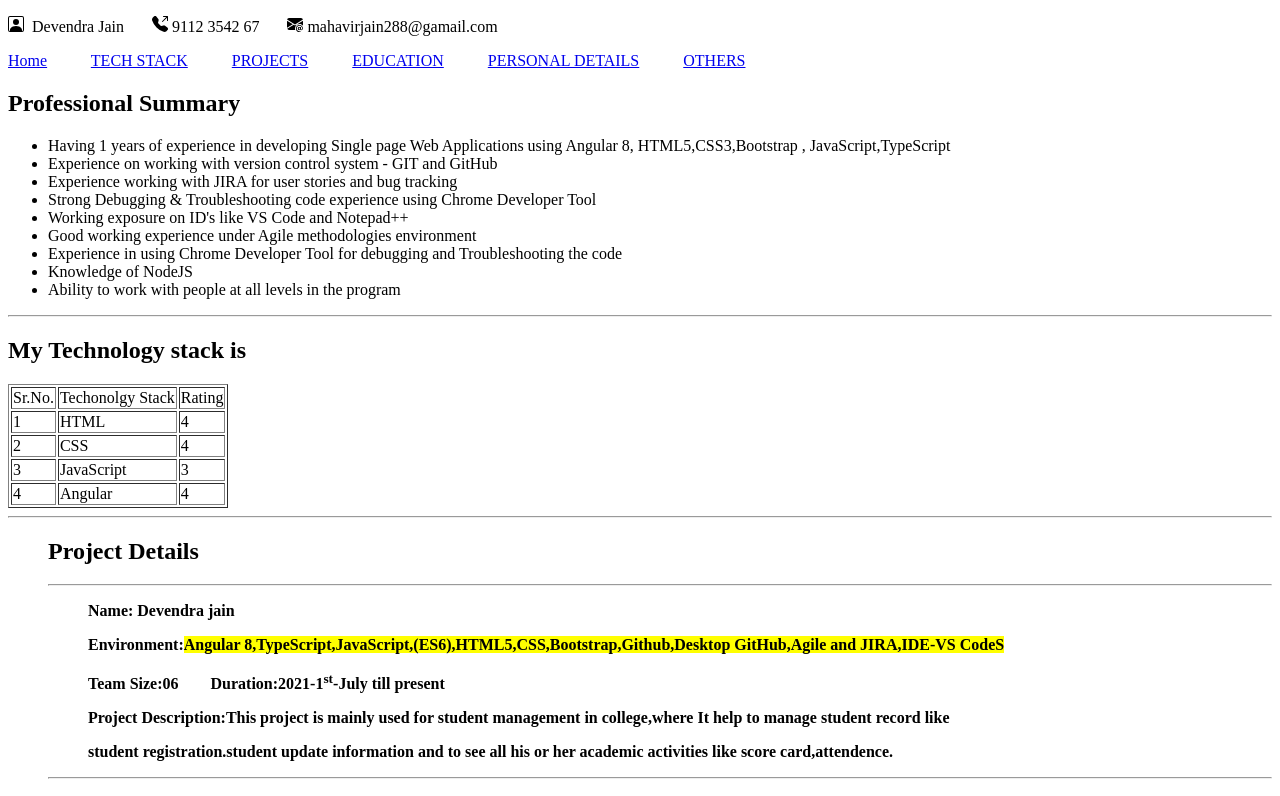
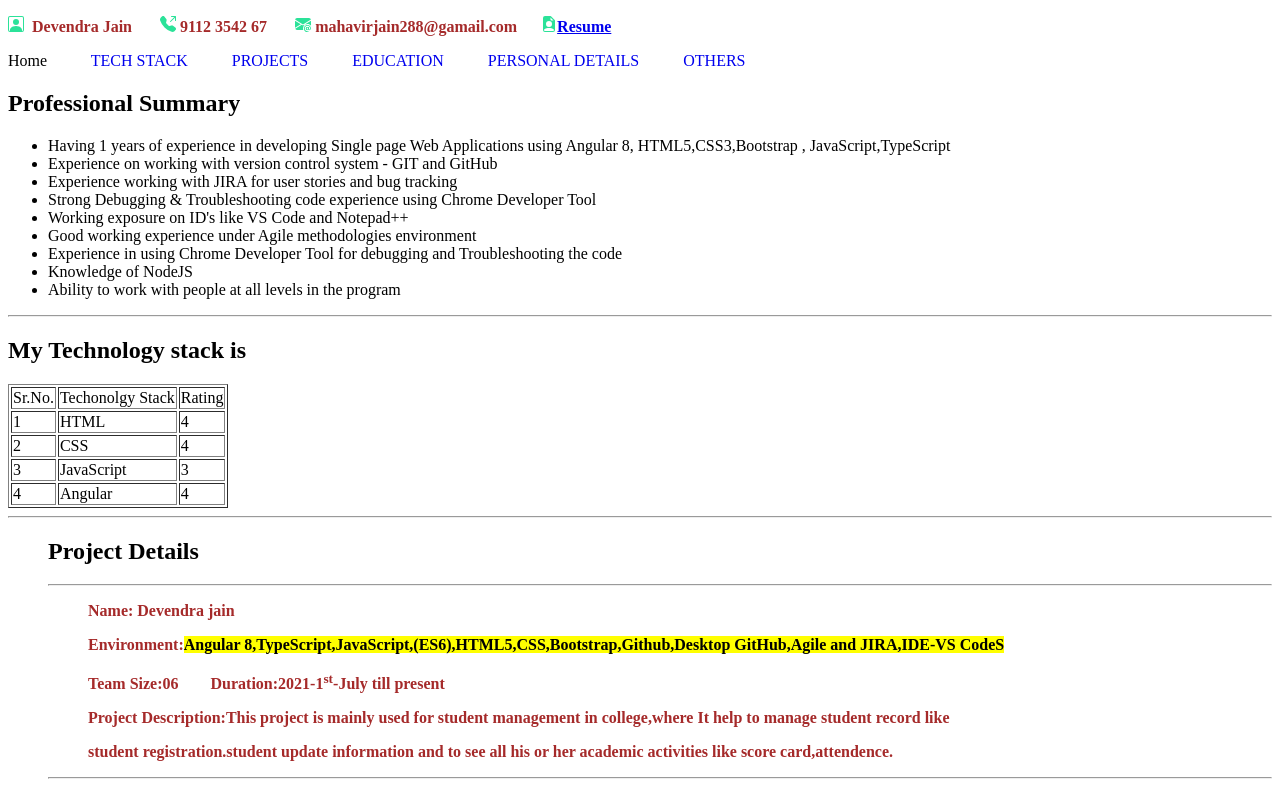
Before and after one commit to devendrajain05/my-profile, a plain HTML site: page index.html in a window 1280 px wide. Shown: the top 796 px of the page. Drawn offline with Linux system fonts and the light colour scheme.

Commit message:
change color
change color

```diff
--- a/index.html
+++ b/index.html
@@ -4,6 +4,16 @@
     <meta charset="UTF-8" />
     <meta name="viewport" content="width=device-width, initial-scale=1.0" />
     <title>Document</title>
+    <style>
+      p{
+        color: brown;
+        font-weight: bolder;
+      }
+       .bi{
+        color: rgb(43, 226, 153);
+        font-weight: bolder;
+      }
+    </style>
   </head>
   <body>
     <!--Header section-->
@@ -18,18 +28,24 @@
           <svg xmlns="http://www.w3.org/2000/svg" width="16" height="16" fill="currentColor" class="bi bi-envelope-at-fill" viewBox="0 0 16 16">
             <path d="M2 2A2 2 0 0 0 .05 3.555L8 8.414l7.95-4.859A2 2 0 0 0 14 2zm-2 9.8V4.698l5.803 3.546zm6.761-2.97-6.57 4.026A2 2 0 0 0 2 14h6.256A4.5 4.5 0 0 1 8 12.5a4.49 4.49 0 0 1 1.606-3.446l-.367-.225L8 9.586zM16 9.671V4.697l-5.803 3.546.338.208A4.5 4.5 0 0 1 12.5 8c1.414 0 2.675.652 3.5 1.671"/>
             <path d="M15.834 12.244c0 1.168-.577 2.025-1.587 2.025-.503 0-1.002-.228-1.12-.648h-.043c-.118.416-.543.643-1.015.643-.77 0-1.259-.542-1.259-1.434v-.529c0-.844.481-1.4 1.26-1.4.585 0 .87.333.953.63h.03v-.568h.905v2.19c0 .272.18.42.411.42.315 0 .639-.415.639-1.39v-.118c0-1.277-.95-2.326-2.484-2.326h-.04c-1.582 0-2.64 1.067-2.64 2.724v.157c0 1.867 1.237 2.654 2.57 2.654h.045c.507 0 .935-.07 1.18-.18v.731c-.219.1-.643.175-1.237.175h-.044C10.438 16 9 14.82 9 12.646v-.214C9 10.36 10.421 9 12.485 9h.035c2.12 0 3.314 1.43 3.314 3.034zm-4.04.21v.227c0 .586.227.8.581.8.31 0 .564-.17.564-.743v-.367c0-.516-.275-.708-.572-.708-.346 0-.573.245-.573.791"/>
-          </svg>&nbsp;mahavirjain288@gamail.com</p>
+          </svg>&nbsp;mahavirjain288@gamail.com&nbsp; &nbsp; &nbsp;
+
+          <a href="my-profile/DEVENDRA JAIN it resume.pdf"download>
+          <svg xmlns="http://www.w3.org/2000/svg" width="16" height="16" fill="currentColor" class="bi bi-file-earmark-person-fill" viewBox="0 0 16 16">
+            <path d="M9.293 0H4a2 2 0 0 0-2 2v12a2 2 0 0 0 2 2h8a2 2 0 0 0 2-2V4.707A1 1 0 0 0 13.707 4L10 .293A1 1 0 0 0 9.293 0M9.5 3.5v-2l3 3h-2a1 1 0 0 1-1-1M11 8a3 3 0 1 1-6 0 3 3 0 0 1 6 0m2 5.755V14a1 1 0 0 1-1 1H4a1 1 0 0 1-1-1v-.245S4 12 8 12s5 1.755 5 1.755"/>
+          </svg>Resume</a>
+        </p>
 
     </header>
 
     <!--Navigation section-->
     <nav>
-        <a href="#Home">Home</a>  &nbsp; &nbsp; &nbsp; &nbsp; &nbsp;
-        <a href="#techstack">TECH STACK</a> &nbsp; &nbsp; &nbsp; &nbsp; &nbsp;
-        <a href="#project">PROJECTS</a> &nbsp; &nbsp; &nbsp; &nbsp; &nbsp;
-        <a href="#education">EDUCATION</a> &nbsp; &nbsp; &nbsp; &nbsp; &nbsp;
-        <a href="#PERSONAL DETAILS">PERSONAL DETAILS</a> &nbsp; &nbsp; &nbsp; &nbsp; &nbsp;
-        <a href="#OTHERS">OTHERS</a>
+        <a href="#Home"style="text-decoration:none;"></a>Home</a>  &nbsp; &nbsp; &nbsp; &nbsp; &nbsp;
+        <a href="#techstack"style="text-decoration:none;">TECH STACK</a> &nbsp; &nbsp; &nbsp; &nbsp; &nbsp;
+        <a href="#project"style="text-decoration:none;">PROJECTS</a> &nbsp; &nbsp; &nbsp; &nbsp; &nbsp;
+        <a href="#education"style="text-decoration:none;">EDUCATION</a> &nbsp; &nbsp; &nbsp; &nbsp; &nbsp;
+        <a href="#PERSONAL DETAILS"style="text-decoration:none;">PERSONAL DETAILS</a> &nbsp; &nbsp; &nbsp; &nbsp; &nbsp;
+        <a href="#OTHERS"style="text-decoration:none;">OTHERS</a>
     </nav>
 
     <!--Main section-->
```
Also changed, not shown: 1 other file.
